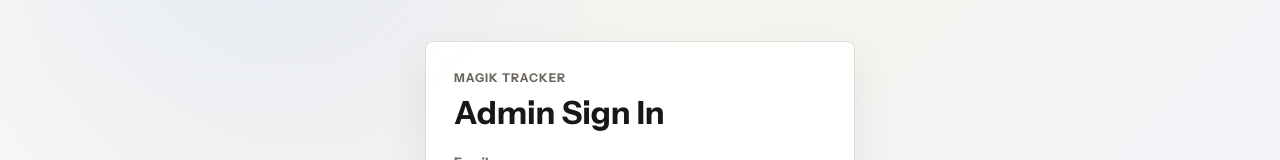
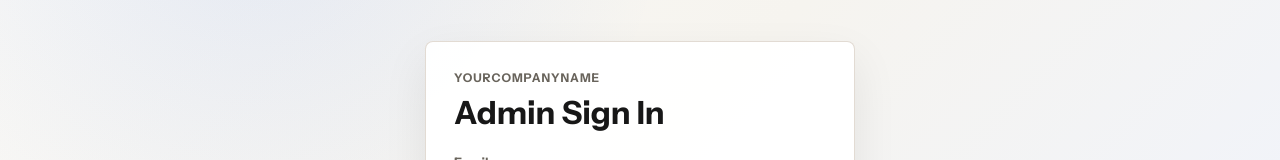
Before and after one commit to takhleeqr/thrivetracker-dashboard, a Next.js app in the folder web-dashboard/: page /login in a window 1280 px wide. Shown: the part 194-354 px from the top of the page. Built offline with nearby package versions, Linux system fonts and the light colour scheme; no server answers.

Commit message:
Fix deployment-specific dashboard branding

```diff
--- a/web-dashboard/src/app/layout.tsx
+++ b/web-dashboard/src/app/layout.tsx
@@ -1,8 +1,12 @@
 import type { Metadata } from "next";
+import { BrandProvider } from "@/components/brand-provider";
 import "./globals.css";
 
+const rawCompanyName = process.env.APP_COMPANY_NAME || "ThriveTracker";
+const companyName = rawCompanyName === "Magik" ? "Magik Tracker" : rawCompanyName;
+
 export const metadata: Metadata = {
-  title: "Magik Tracker Dashboard",
+  title: `${companyName} Dashboard`,
   description: "Admin dashboard for VA time tracking and monitoring.",
 };
 
@@ -13,7 +17,9 @@
 }>) {
   return (
     <html lang="en">
-      <body>{children}</body>
+      <body>
+        <BrandProvider companyName={rawCompanyName}>{children}</BrandProvider>
+      </body>
     </html>
   );
 }
--- a/web-dashboard/src/app/login/page.tsx
+++ b/web-dashboard/src/app/login/page.tsx
@@ -2,12 +2,14 @@
 
 import { FormEvent, useState } from "react";
 import { useRouter } from "next/navigation";
+import { useBrandName } from "@/components/brand-provider";
 import { Button, Card, Input } from "@/components/ui";
 import { loadAdminProfile } from "@/lib/dashboard-data";
 import { supabase } from "@/lib/supabase";
 
 export default function LoginPage() {
   const router = useRouter();
+  const brandName = useBrandName();
   const [email, setEmail] = useState("");
   const [password, setPassword] = useState("");
   const [error, setError] = useState("");
@@ -39,7 +41,7 @@
   return (
     <main className="auth-shell">
       <Card className="auth-card">
-        <p className="eyebrow">Magik Tracker</p>
+        <p className="eyebrow">{brandName}</p>
         <h1>Admin Sign In</h1>
         <form onSubmit={handleSubmit}>
           <label>
--- a/web-dashboard/src/app/page.tsx
+++ b/web-dashboard/src/app/page.tsx
@@ -4,6 +4,7 @@
 import { useEffect, useMemo, useState, type MouseEvent } from "react";
 import { useRouter } from "next/navigation";
 import { Activity, AlertTriangle, CalendarDays, Clock3, DollarSign, Download, MonitorCheck, RefreshCw, UsersRound, X } from "lucide-react";
+import { useBrandName } from "@/components/brand-provider";
 import { Button, Card, Input, ModalFrame, Select, Table, Tabs } from "@/components/ui";
 import type { DashboardAlert, DashboardRow, DashboardSummary, Profile } from "@/lib/dashboard-data";
 import { closeStaleTimeEntries, loadAdminProfile, loadDashboardSummary } from "@/lib/dashboard-data";
@@ -42,6 +43,7 @@
 
 export default function DashboardHome() {
   const router = useRouter();
+  const brandName = useBrandName();
   const [admin, setAdmin] = useState<Profile | null>(null);
   const [summary, setSummary] = useState<DashboardSummary>(emptySummary);
   const [statusFilter, setStatusFilter] = useState<"active" | "all" | "working" | "idle" | "on_break" | "stopped" | "offline" | "low" | "attention">("active");
@@ -166,7 +168,7 @@
     <main className="dashboard-shell">
       <aside className="sidebar">
         <div>
-          <p className="eyebrow">Magik Tracker</p>
+          <p className="eyebrow">{brandName}</p>
           <h1>Operations Desk</h1>
         </div>
         <nav className="nav-list" aria-label="Dashboard sections">
--- a/web-dashboard/src/app/projects/page.tsx
+++ b/web-dashboard/src/app/projects/page.tsx
@@ -4,6 +4,7 @@
 import { useRouter } from "next/navigation";
 import { useEffect, useMemo, useState } from "react";
 import { Edit3, FolderKanban, Plus, RefreshCw, Trash2, UsersRound, type LucideIcon } from "lucide-react";
+import { useBrandName } from "@/components/brand-provider";
 import { Button, Card, Input, ModalFrame, Table, Tabs } from "@/components/ui";
 import { loadAdminProfile, type Profile } from "@/lib/dashboard-data";
 import { formatHours } from "@/lib/format";
@@ -39,6 +40,7 @@
 
 export default function ProjectsPage() {
   const router = useRouter();
+  const brandName = useBrandName();
   const [admin, setAdmin] = useState<Profile | null>(null);
   const [projects, setProjects] = useState<ManagedProject[]>([]);
   const [vas, setVas] = useState<VaOption[]>([]);
@@ -127,7 +129,7 @@
     <main className="dashboard-shell">
       <aside className="sidebar">
         <div>
-          <p className="eyebrow">Magik Tracker</p>
+          <p className="eyebrow">{brandName}</p>
           <h1>Operations Desk</h1>
         </div>
         <nav className="nav-list" aria-label="Dashboard sections">
--- a/web-dashboard/src/app/reports/page.tsx
+++ b/web-dashboard/src/app/reports/page.tsx
@@ -4,6 +4,7 @@
 import { useRouter } from "next/navigation";
 import { useEffect, useMemo, useState } from "react";
 import { Download, FileSpreadsheet, RefreshCw } from "lucide-react";
+import { useBrandName } from "@/components/brand-provider";
 import { Button, Card, Input, Select, Table, Tabs } from "@/components/ui";
 import { loadAdminProfile, type Profile } from "@/lib/dashboard-data";
 import { formatHours, formatPercent } from "@/lib/format";
@@ -46,6 +47,7 @@
 
 export default function ReportsPage() {
   const router = useRouter();
+  const brandName = useBrandName();
   const [admin, setAdmin] = useState<Profile | null>(null);
   const [reports, setReports] = useState<ReportsData>(emptyReports);
   const [vas, setVas] = useState<ReportOption[]>([]);
@@ -123,7 +125,7 @@
     <main className="dashboard-shell">
       <aside className="sidebar">
         <div>
-          <p className="eyebrow">Magik Tracker</p>
+          <p className="eyebrow">{brandName}</p>
           <h1>Operations Desk</h1>
         </div>
         <nav className="nav-list" aria-label="Dashboard sections">
--- a/web-dashboard/src/app/screenshots/page.tsx
+++ b/web-dashboard/src/app/screenshots/page.tsx
@@ -4,6 +4,7 @@
 import { useRouter } from "next/navigation";
 import { useEffect, useMemo, useState } from "react";
 import { Camera, ChevronLeft, ChevronRight, Download, Filter, RefreshCw, Trash2, X } from "lucide-react";
+import { useBrandName } from "@/components/brand-provider";
 import { Button, Card, Input, ModalFrame, Select } from "@/components/ui";
 import { loadAdminProfile, type Profile } from "@/lib/dashboard-data";
 import { formatPercent } from "@/lib/format";
@@ -29,6 +30,7 @@
 
 export default function ScreenshotsPage() {
   const router = useRouter();
+  const brandName = useBrandName();
   const [admin, setAdmin] = useState<Profile | null>(null);
   const [vas, setVas] = useState<ScreenshotOption[]>([]);
   const [projects, setProjects] = useState<ScreenshotOption[]>([]);
@@ -173,7 +175,7 @@
     <main className="dashboard-shell">
       <aside className="sidebar">
         <div>
-          <p className="eyebrow">Magik Tracker</p>
+          <p className="eyebrow">{brandName}</p>
           <h1>Operations Desk</h1>
         </div>
         <nav className="nav-list" aria-label="Dashboard sections">
--- a/web-dashboard/src/app/settings/page.tsx
+++ b/web-dashboard/src/app/settings/page.tsx
@@ -5,6 +5,7 @@
 import type { ReactNode } from "react";
 import { useEffect, useState } from "react";
 import { RefreshCw, Save, Settings2 } from "lucide-react";
+import { useBrandName } from "@/components/brand-provider";
 import { Button, Card, Input, Select } from "@/components/ui";
 import { loadAdminProfile, type Profile } from "@/lib/dashboard-data";
 import { defaultSettings, loadSettings, saveSettings, type AppSettings } from "@/lib/settings-data";
@@ -24,6 +25,7 @@
 
 export default function SettingsPage() {
   const router = useRouter();
+  const brandName = useBrandName();
   const [admin, setAdmin] = useState<Profile | null>(null);
   const [settings, setSettings] = useState<AppSettings>(defaultSettings);
   const [isLoading, setIsLoading] = useState(true);
@@ -97,7 +99,7 @@
     <main className="dashboard-shell">
       <aside className="sidebar">
         <div>
-          <p className="eyebrow">Magik Tracker</p>
+          <p className="eyebrow">{brandName}</p>
           <h1>Operations Desk</h1>
         </div>
         <nav className="nav-list" aria-label="Dashboard sections">
--- a/web-dashboard/src/app/team/page.tsx
+++ b/web-dashboard/src/app/team/page.tsx
@@ -4,6 +4,7 @@
 import { useRouter } from "next/navigation";
 import { useEffect, useMemo, useState } from "react";
 import { Edit3, MonitorCheck, Plus, RefreshCw, RotateCcw, Trash2, UsersRound, type LucideIcon } from "lucide-react";
+import { useBrandName } from "@/components/brand-provider";
 import { Button, Card, Input, ModalFrame, Table, Tabs } from "@/components/ui";
 import { loadAdminProfile, type Profile } from "@/lib/dashboard-data";
 import { formatHours } from "@/lib/format";
@@ -44,6 +45,7 @@
 
 export default function TeamPage() {
   const router = useRouter();
+  const brandName = useBrandName();
   const [admin, setAdmin] = useState<Profile | null>(null);
   const [team, setTeam] = useState<ManagedVa[]>([]);
   const [projects, setProjects] = useState<TeamProjectOption[]>([]);
@@ -147,7 +149,7 @@
     <main className="dashboard-shell">
       <aside className="sidebar">
         <div>
-          <p className="eyebrow">Magik Tracker</p>
+          <p className="eyebrow">{brandName}</p>
           <h1>Operations Desk</h1>
         </div>
         <nav className="nav-list" aria-label="Dashboard sections">
--- /dev/null
+++ b/web-dashboard/src/components/brand-provider.tsx
@@ -0,0 +1,23 @@
+"use client";
+
+import { createContext, useContext } from "react";
+
+const BrandContext = createContext("ThriveTracker");
+
+function normalizeCompanyName(companyName: string) {
+  return companyName === "Magik" ? "Magik Tracker" : companyName;
+}
+
+export function BrandProvider({
+  children,
+  companyName,
+}: Readonly<{
+  children: React.ReactNode;
+  companyName: string;
+}>) {
+  return <BrandContext.Provider value={normalizeCompanyName(companyName)}>{children}</BrandContext.Provider>;
+}
+
+export function useBrandName() {
+  return useContext(BrandContext);
+}
```
